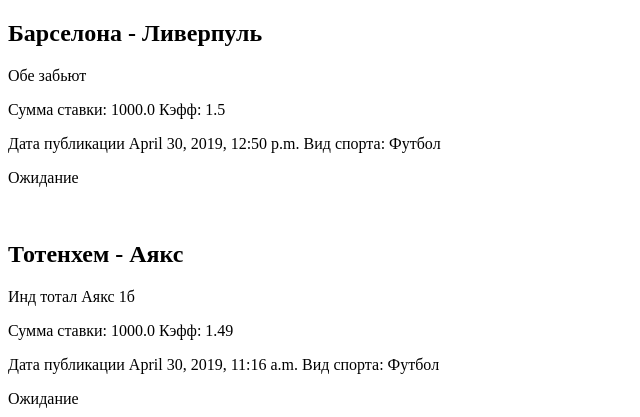
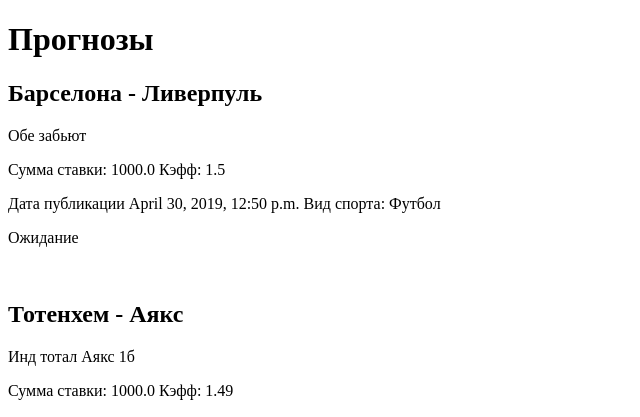
Before and after one commit to alfredish/django_bet, a Django app: page / in a window 1280 px wide. Shown: the top 417 px of the page, without its empty margins (0-640 px from the left). Run offline with Django 3.2, Linux system fonts and the light colour scheme; data comes from the database, SQL or seed files in the repository; both versions use the stored data as it was after the commit.

Commit message:
litle test

```diff
--- a/bet/ctavka/templates/index.html
+++ b/bet/ctavka/templates/index.html
@@ -5,6 +5,8 @@
     <title></title>
   </head>
   <body>
+    <h1>Прогнозы</h1>
+
     {% for Ctavka in Ctavkas %}
     <div>
       <h2>{{ Ctavka.title }}</h2>
@@ -15,5 +17,6 @@
     </div>
     <br>
     {% endfor %}
+
   </body>
 </html>
```
Also changed, not shown: bet/db.sqlite3.
